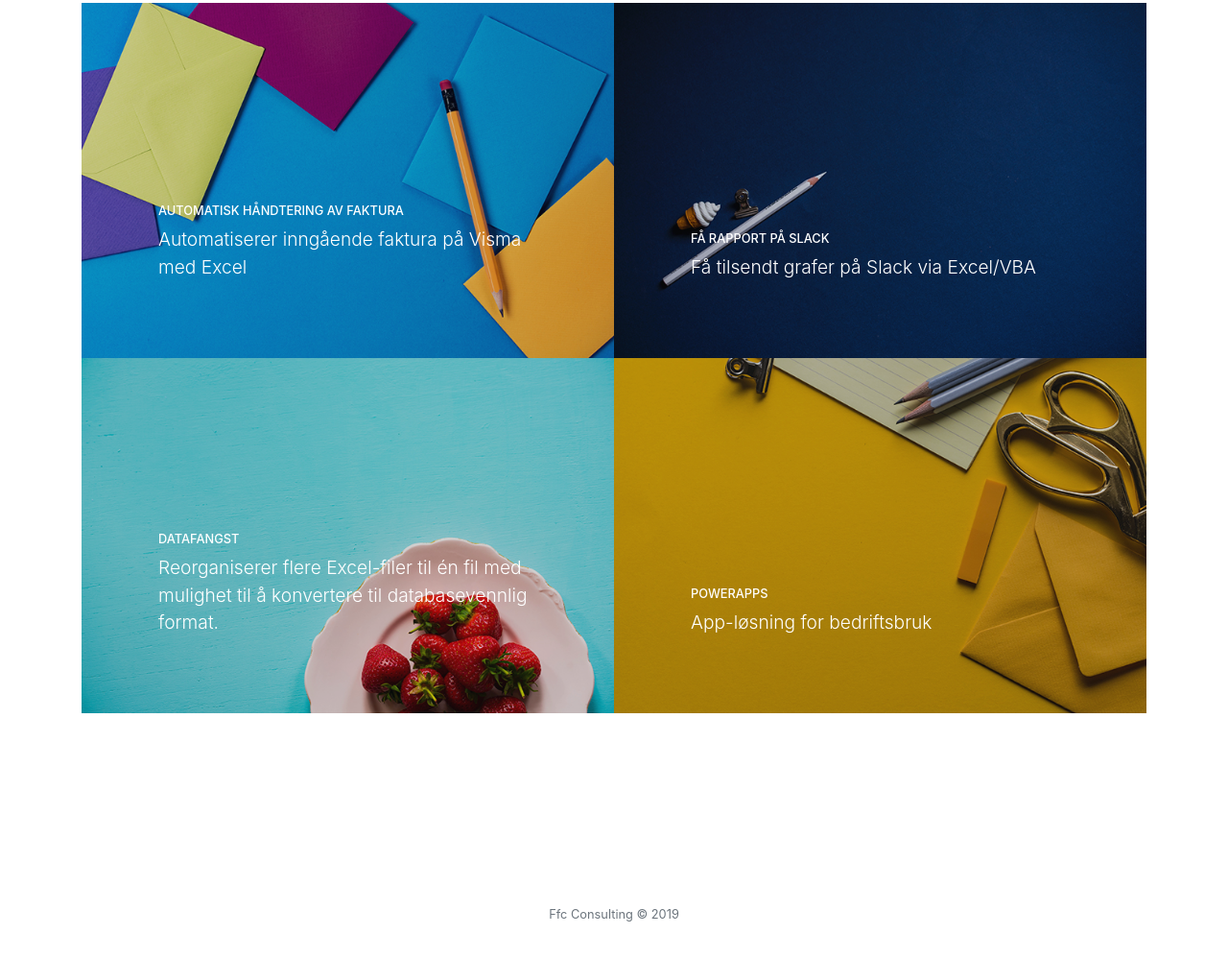
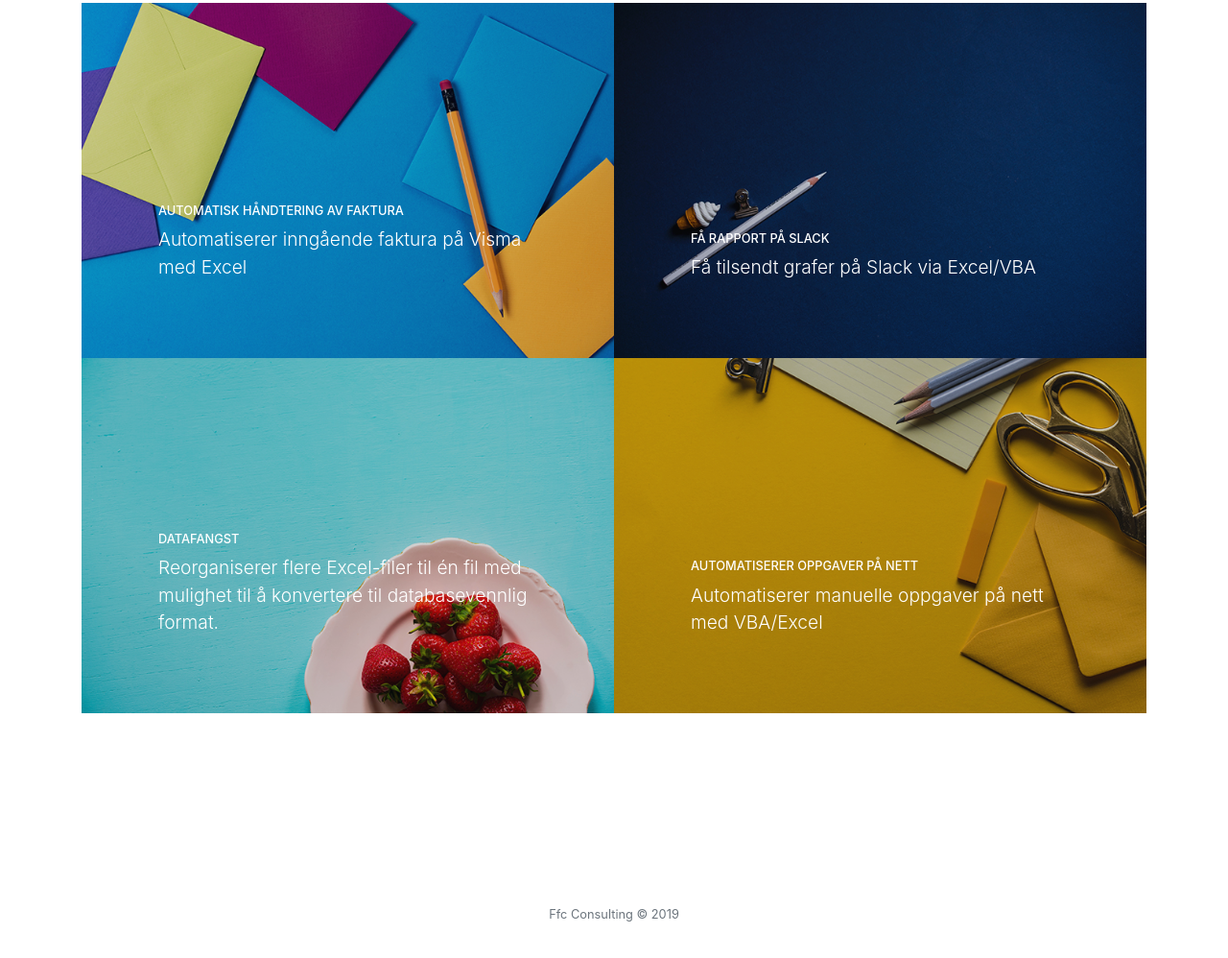
Before and after one commit to drammen94/portefoolje, a website with bundled scripts: page index.html in a window 1280 px wide. Shown: the part 1042-2040 px from the top of the page at 96% size. Built offline with nearby package versions, Linux system fonts and the light colour scheme.

Commit message:
same as above

```diff
--- a/index.html
+++ b/index.html
@@ -167,18 +167,19 @@
         </div>
         <div class="col-lg-6">
           <a class="portfolio-item" href="#" data-toggle="modal" data-target="#bannerformmodal3">
+
             <div class="modal fade" id="bannerformmodal3" tabindex="-1" role="dialog" aria-labelledby="exampleModalCenterTitle" aria-hidden="true">
             <div class="modal-dialog modal-dialog-centered" role="document">
               <div class="modal-content">
                 <div class="modal-header">
-                      <h5 class="modal-title" id="exampleModalLongTitle">Powerapps</h5>
+                  <h5 class="modal-title" id="exampleModalLongTitle">Automatisk håndtering av faktura</h5>
                   <button type="button" class="close" data-dismiss="modal" aria-label="Close">
                     <span aria-hidden="true">&times;</span>
                   </button>
                 </div>
                 <div class="modal-body">
-                      <img class="img-thumbnail" src="img/Powerapps.png" alt="">
-                      <p>App-løsning for bedriftsbruk. Mulig å kombinere med Flow, Teams og Sharepoint.</p>
+                  <img class="img-thumbnail" src="img/PowerApps.jpg" alt="">
+                  <p>Løsningen tar i bruk Excel og henter data fra nettleser og mater inn i VBA. Det er muligheter for å utføre handlinger via VBA til Visma.</p>
                 </div>
                 <div class="modal-footer">
                   <button type="button" class="btn btn-primary">Lukk</button>
@@ -187,10 +188,12 @@
             </div>
           </div>
 
+
+
             <span class="caption">
               <span class="caption-content">
-                <h2>Powerapps</h2>
-                <p class="mb-0">App-løsning for bedriftsbruk</p>
+                <h2>Automatiserer oppgaver på nett</h2>
+                <p class="mb-0">Automatiserer manuelle oppgaver på nett med VBA/Excel</p>
               </span>
             </span>
             <img class="img-fluid" src="img/portfolio-4.jpg" alt="">
```
Also changed, not shown: img/PowerApps.jpg (added). Lines whose indentation alone changed are shown as unchanged.
